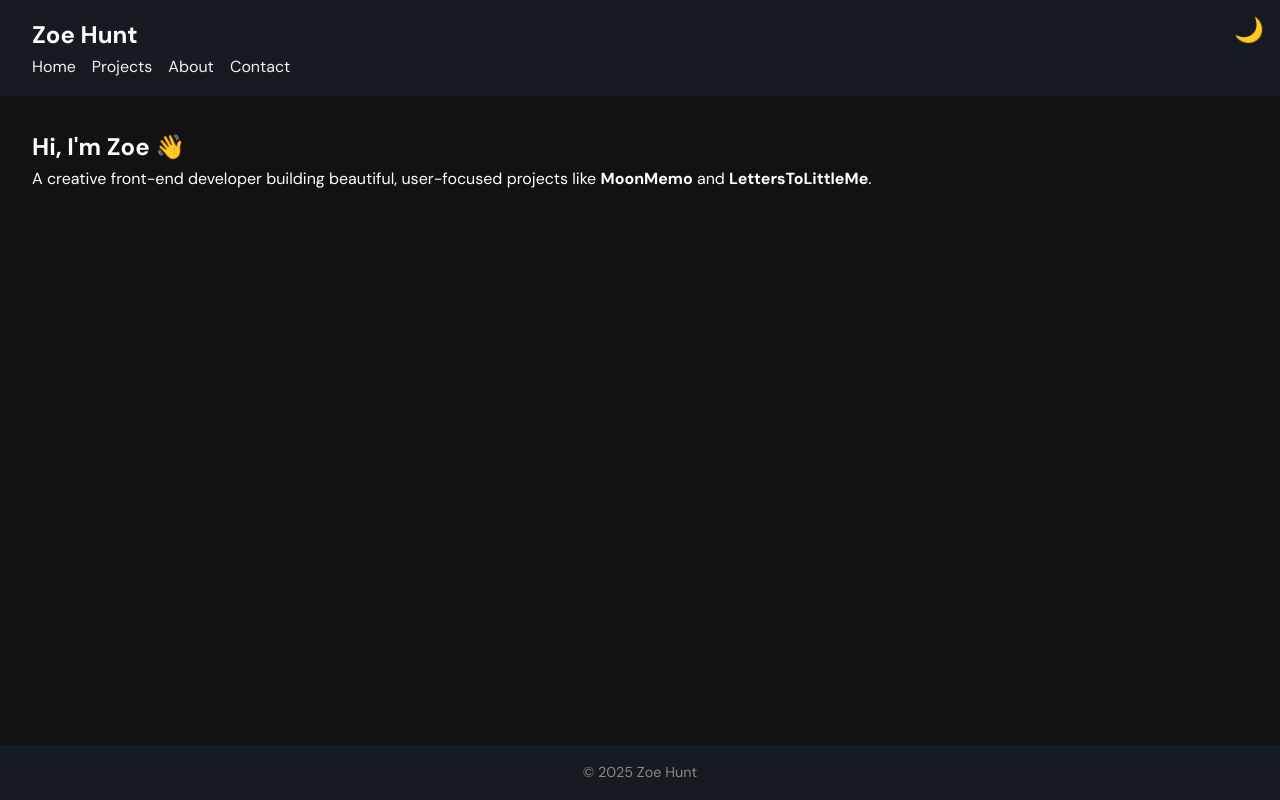
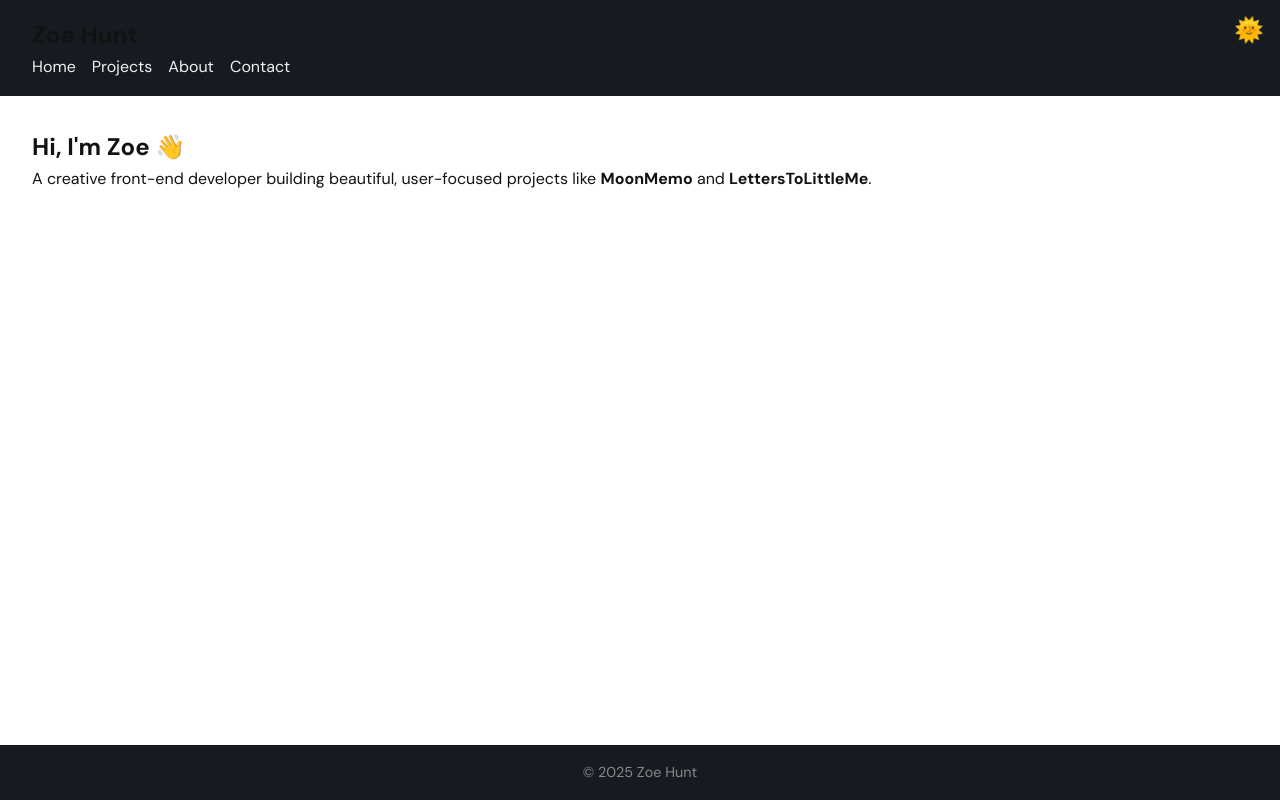
Before and after one commit to zohunt/zoe-portfolio, a plain HTML site: page index.html in a window 1280 px wide. Both pictures are taken after a click on the button "Toggle dark mode". Drawn offline with Linux system fonts and the light colour scheme.

Commit message:
Update index.html

```diff
--- a/index.html
+++ b/index.html
@@ -47,5 +47,14 @@
   <footer>
     <p>© 2025 Zoe Hunt</p>
   </footer>
+  <script>
+  const toggle = document.getElementById("darkModeToggle");
+
+  toggle.addEventListener("click", () => {
+    document.body.classList.toggle("light-mode");
+    toggle.textContent = document.body.classList.contains("light-mode") ? "🌞" : "🌙";
+  });
+</script>
+
 </body>
 </html>
```
